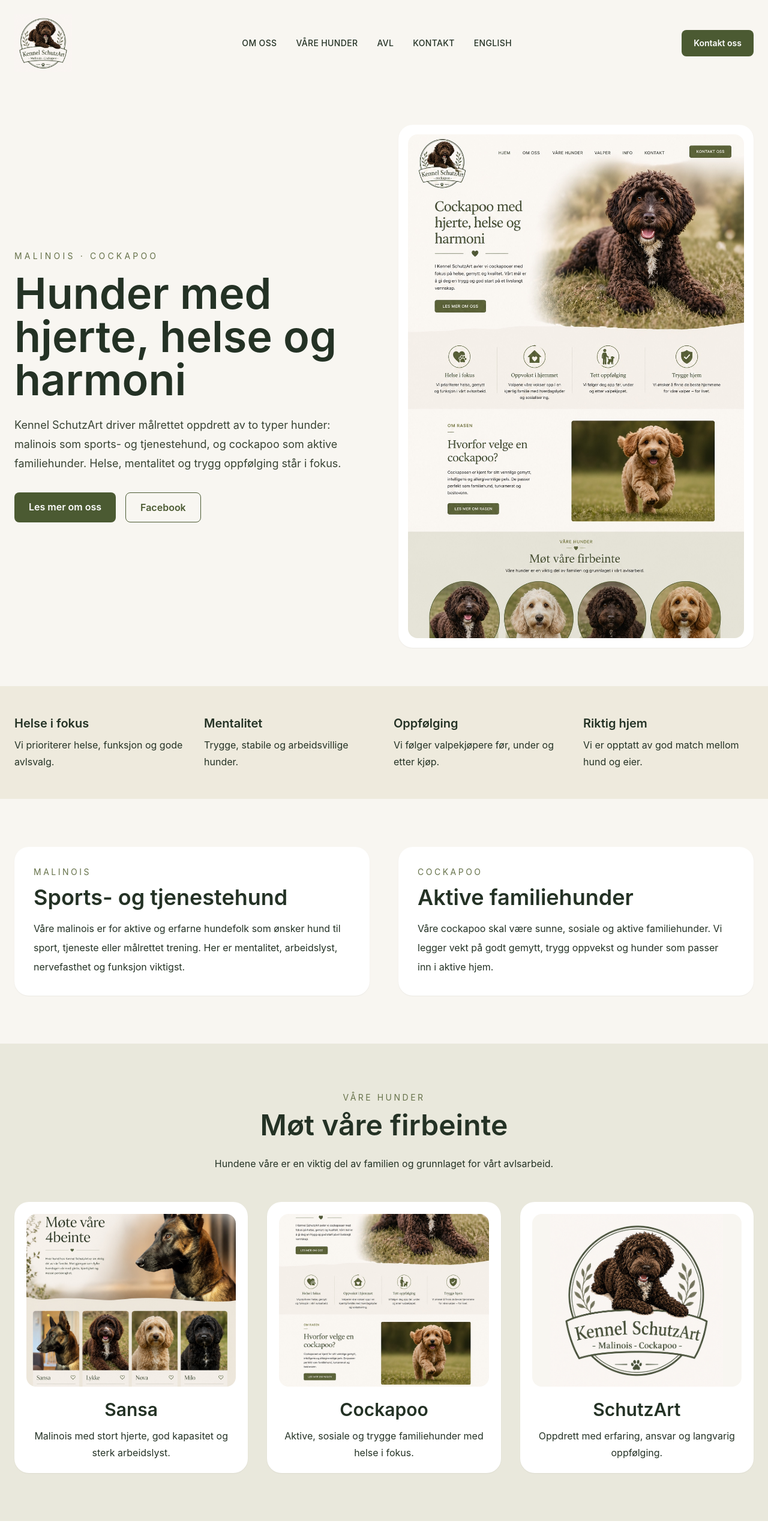
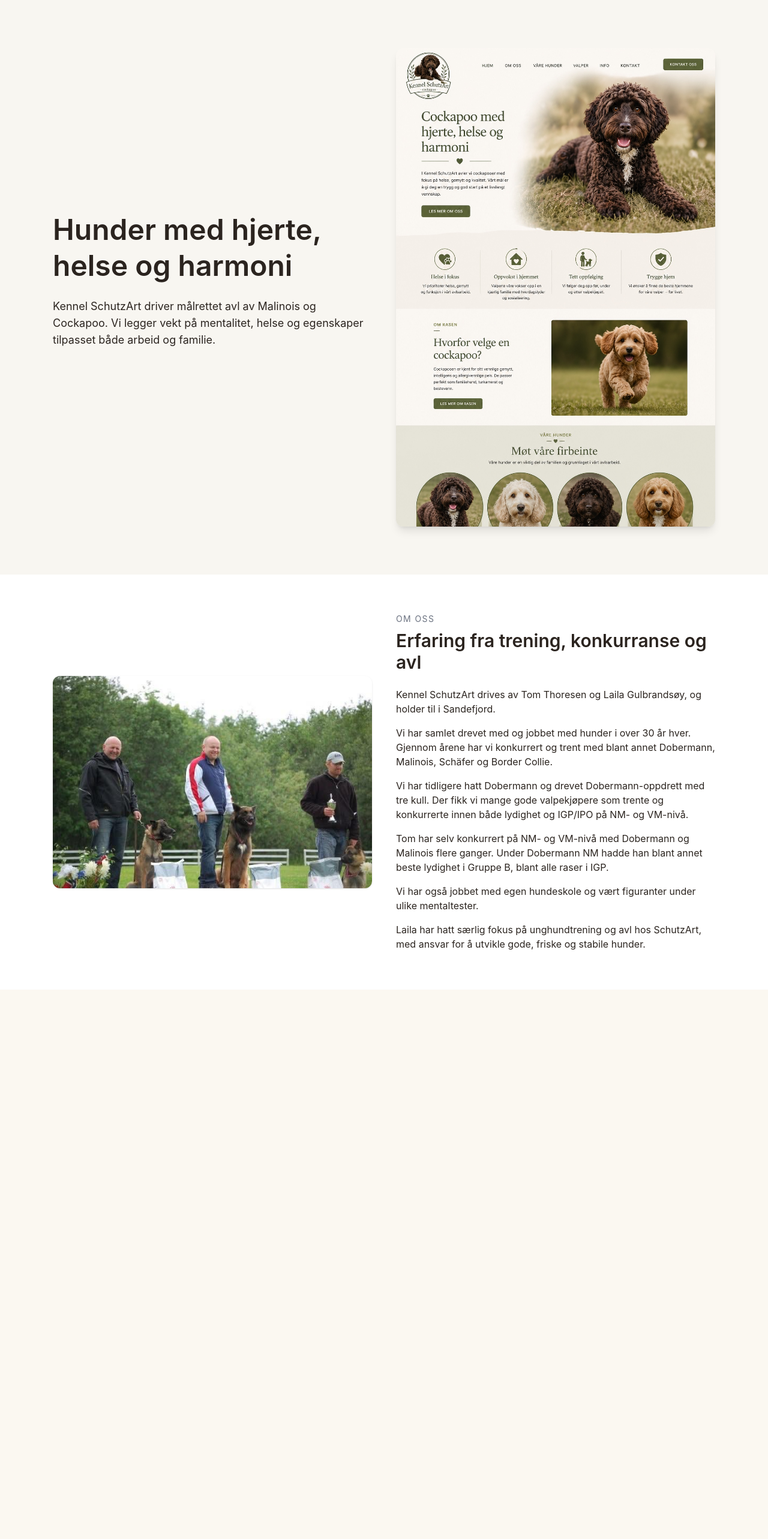
Before and after one commit to stormmarketing/schutzart, a Next.js app: page / in a window 1280 px wide. Shown: the top 2566 px of the page at 60% size. After the commit the page ends 1650 px from the top, so only its background shows below. Built offline with nearby package versions, Linux system fonts and the light colour scheme.

Commit message:
Update page.tsx

```diff
--- a/app/page.tsx
+++ b/app/page.tsx
@@ -1,285 +1,73 @@
 export default function Home() {
   return (
-    <main className="min-h-screen bg-[#f8f6f1] text-[#243225]">
-      <header className="mx-auto flex max-w-7xl items-center justify-between px-6 py-6">
-        <img src="/images/logo.jpeg" alt="Kennel SchutzArt" className="h-24 w-auto" />
+    <main className="bg-[#f8f6f1] text-[#2b241f]">
 
-        <nav className="hidden gap-8 text-sm font-medium uppercase tracking-wide md:flex">
-          <a href="#om-oss">Om oss</a>
-          <a href="#hunder">Våre hunder</a>
-          <a href="#avl">Avl</a>
-          <a href="#kontakt">Kontakt</a>
-          <a href="#english">English</a>
-        </nav>
-
-        <a
-          href="mailto:tom@brukshund.net"
-          className="rounded-lg bg-[#4b5a32] px-5 py-3 text-sm font-semibold text-white"
-        >
-          Kontakt oss
-        </a>
-      </header>
-
-      <section className="mx-auto grid max-w-7xl items-center gap-12 px-6 py-16 md:grid-cols-2">
+      {/* HERO */}
+      <section className="max-w-6xl mx-auto px-6 py-20 grid md:grid-cols-2 gap-10 items-center">
         <div>
-          <p className="mb-4 text-sm uppercase tracking-[0.3em] text-[#66724a]">
-            Malinois · Cockapoo
+          <h1 className="text-5xl font-semibold leading-tight mb-6">
+            Hunder med hjerte, <br /> helse og harmoni
+          </h1>
+          <p className="text-lg mb-6">
+            Kennel SchutzArt driver målrettet avl av Malinois og Cockapoo.
+            Vi legger vekt på mentalitet, helse og egenskaper tilpasset både arbeid og familie.
           </p>
-
-          <h1 className="mb-6 text-5xl font-semibold leading-tight md:text-7xl">
-            Hunder med hjerte, helse og harmoni
-          </h1>
-
-          <p className="mb-8 max-w-xl text-lg leading-8 text-[#384333]">
-            Kennel SchutzArt driver målrettet oppdrett av to typer hunder:
-            malinois som sports- og tjenestehund, og cockapoo som aktive
-            familiehunder. Helse, mentalitet og trygg oppfølging står i fokus.
-          </p>
-
-          <div className="flex flex-wrap gap-4">
-            <a
-              href="#om-oss"
-              className="rounded-lg bg-[#4b5a32] px-6 py-3 font-semibold text-white"
-            >
-              Les mer om oss
-            </a>
-
-            <a
-              href="https://www.facebook.com/Malinoisvonschutzart"
-              target="_blank"
-              className="rounded-lg border border-[#4b5a32] px-6 py-3 font-semibold text-[#4b5a32]"
-            >
-              Facebook
-            </a>
-          </div>
         </div>
 
-        <div className="rounded-3xl bg-white p-4 shadow-sm">
+        <img
+          src="/images/inspirasjon-forside.jpeg"
+          alt="Hund"
+          className="rounded-xl shadow-lg"
+        />
+      </section>
+
+      {/* OM OSS */}
+      <section className="bg-white py-16">
+        <div className="max-w-6xl mx-auto grid md:grid-cols-2 gap-10 items-center px-6">
+
           <img
-            src="/images/inspirasjon-forside.jpeg"
-            alt="Cockapoo"
-            className="h-auto w-full rounded-2xl object-cover"
+            src="/images/nm-ipo.jpg"
+            alt="Førsteplass under NM IPO II i Trondheim"
+            className="rounded-xl shadow"
           />
+
+          <div>
+            <p className="uppercase text-sm tracking-widest text-gray-500 mb-2">
+              Om oss
+            </p>
+
+            <h2 className="text-3xl font-semibold mb-6">
+              Erfaring fra trening, konkurranse og avl
+            </h2>
+
+            <p className="mb-4">
+              Kennel SchutzArt drives av Tom Thoresen og Laila Gulbrandsøy, og holder til i Sandefjord.
+            </p>
+
+            <p className="mb-4">
+              Vi har samlet drevet med og jobbet med hunder i over 30 år hver. Gjennom årene har vi konkurrert og trent med blant annet Dobermann, Malinois, Schäfer og Border Collie.
+            </p>
+
+            <p className="mb-4">
+              Vi har tidligere hatt Dobermann og drevet Dobermann-oppdrett med tre kull. Der fikk vi mange gode valpekjøpere som trente og konkurrerte innen både lydighet og IGP/IPO på NM- og VM-nivå.
+            </p>
+
+            <p className="mb-4">
+              Tom har selv konkurrert på NM- og VM-nivå med Dobermann og Malinois flere ganger. Under Dobermann NM hadde han blant annet beste lydighet i Gruppe B, blant alle raser i IGP.
+            </p>
+
+            <p className="mb-4">
+              Vi har også jobbet med egen hundeskole og vært figuranter under ulike mentaltester.
+            </p>
+
+            <p>
+              Laila har hatt særlig fokus på unghundtrening og avl hos SchutzArt, med ansvar for å utvikle gode, friske og stabile hunder.
+            </p>
+          </div>
+
         </div>
       </section>
 
-      <section className="bg-[#eeeadd] py-12">
-        <div className="mx-auto grid max-w-7xl gap-8 px-6 md:grid-cols-4">
-          <div>
-            <h3 className="mb-2 text-xl font-semibold">Helse i fokus</h3>
-            <p className="leading-7">Vi prioriterer helse, funksjon og gode avlsvalg.</p>
-          </div>
-
-          <div>
-            <h3 className="mb-2 text-xl font-semibold">Mentalitet</h3>
-            <p className="leading-7">Trygge, stabile og arbeidsvillige hunder.</p>
-          </div>
-
-          <div>
-            <h3 className="mb-2 text-xl font-semibold">Oppfølging</h3>
-            <p className="leading-7">Vi følger valpekjøpere før, under og etter kjøp.</p>
-          </div>
-
-          <div>
-            <h3 className="mb-2 text-xl font-semibold">Riktig hjem</h3>
-            <p className="leading-7">Vi er opptatt av god match mellom hund og eier.</p>
-          </div>
-        </div>
-      </section>
-
-      <section id="avl" className="mx-auto grid max-w-7xl gap-12 px-6 py-20 md:grid-cols-2">
-        <div className="rounded-3xl bg-white p-8 shadow-sm">
-          <p className="mb-3 text-sm uppercase tracking-[0.25em] text-[#66724a]">
-            Malinois
-          </p>
-          <h2 className="mb-4 text-4xl font-semibold">Sports- og tjenestehund</h2>
-          <p className="leading-8">
-            Våre malinois er for aktive og erfarne hundefolk som ønsker hund til
-            sport, tjeneste eller målrettet trening. Her er mentalitet,
-            arbeidslyst, nervefasthet og funksjon viktigst.
-          </p>
-        </div>
-
-        <div className="rounded-3xl bg-white p-8 shadow-sm">
-          <p className="mb-3 text-sm uppercase tracking-[0.25em] text-[#66724a]">
-            Cockapoo
-          </p>
-          <h2 className="mb-4 text-4xl font-semibold">Aktive familiehunder</h2>
-          <p className="leading-8">
-            Våre cockapoo skal være sunne, sosiale og aktive familiehunder. Vi
-            legger vekt på godt gemytt, trygg oppvekst og hunder som passer inn i
-            aktive hjem.
-          </p>
-        </div>
-      </section>
-
-      <section id="hunder" className="bg-[#e9e8dc] py-20">
-        <div className="mx-auto max-w-7xl px-6 text-center">
-          <p className="mb-3 text-sm uppercase tracking-[0.25em] text-[#66724a]">
-            Våre hunder
-          </p>
-          <h2 className="mb-6 text-5xl font-semibold">Møt våre firbeinte</h2>
-          <p className="mx-auto mb-12 max-w-2xl leading-8">
-            Hundene våre er en viktig del av familien og grunnlaget for vårt
-            avlsarbeid.
-          </p>
-
-          <div className="grid gap-8 md:grid-cols-3">
-            <div className="rounded-3xl bg-white p-5 shadow-sm">
-              <img
-                src="/images/inspirasjon-hunder.jpeg"
-                alt="Hund hos SchutzArt"
-                className="mb-5 h-72 w-full rounded-2xl object-cover"
-              />
-              <h3 className="text-3xl font-semibold">Sansa</h3>
-              <p className="mt-3 leading-7">
-                Malinois med stort hjerte, god kapasitet og sterk arbeidslyst.
-              </p>
-            </div>
-
-            <div className="rounded-3xl bg-white p-5 shadow-sm">
-              <img
-                src="/images/inspirasjon-forside.jpeg"
-                alt="Cockapoo hos SchutzArt"
-                className="mb-5 h-72 w-full rounded-2xl object-cover"
-              />
-              <h3 className="text-3xl font-semibold">Cockapoo</h3>
-              <p className="mt-3 leading-7">
-                Aktive, sosiale og trygge familiehunder med helse i fokus.
-              </p>
-            </div>
-
-            <div className="rounded-3xl bg-white p-5 shadow-sm">
-              <img
-                src="/images/logo.jpeg"
-                alt="Kennel SchutzArt logo"
-                className="mb-5 h-72 w-full rounded-2xl object-contain bg-[#f8f6f1]"
-              />
-              <h3 className="text-3xl font-semibold">SchutzArt</h3>
-              <p className="mt-3 leading-7">
-                Oppdrett med erfaring, ansvar og langvarig oppfølging.
-              </p>
-            </div>
-          </div>
-        </div>
-      </section>
-
-      <section id="om-oss" className="bg-white py-20">
-        <div className="mx-auto grid max-w-7xl items-center gap-12 px-6 md:grid-cols-2">
-          <div>
-            <img
-              src="/images/nm-ipo-trondheim.jpg"
-              alt="Førsteplass under NM IPO II i Trondheim"
-              className="w-full rounded-3xl object-cover shadow-sm"
-            />
-            <p className="mt-3 text-sm italic text-gray-500">
-              Førsteplass under NM IPO II i Trondheim.
-            </p>
-          </div>
-
-          <div>
-            <p className="mb-3 text-sm uppercase tracking-[0.25em] text-[#66724a]">
-              Om oss
-            </p>
-
-            <h2 className="mb-6 text-5xl font-semibold">
-              Erfaring fra trening, konkurranse og avl
-            </h2>
-
-            <div className="space-y-5 leading-8 text-[#384333]">
-              <p>
-                Kennel SchutzArt drives av Tom Thoresen og Laila Gulbrandsøy, og
-                holder til i Sandefjord.
-              </p>
-
-              <p>
-                Vi har samlet drevet med og jobbet med hunder i over 30 år hver.
-                Gjennom årene har vi konkurrert og trent med blant annet
-                Dobermann, Malinois, Schæfer og Border Collie.
-              </p>
-
-              <p>
-                Vi har tidligere hatt Dobermann og drevet Dobermann-oppdrett med
-                tre kull. Der fikk vi mange gode valpekjøpere som trente og
-                konkurrerte innen både lydighet og IGP/IPO på NM- og VM-nivå.
-              </p>
-
-              <p>
-                Tom har selv konkurrert på NM- og VM-nivå med Dobermann og
-                Malinois flere ganger. Under Dobermann NM hadde han blant annet
-                beste lydighet, Gruppe B, blant alle raser i IGP.
-              </p>
-
-              <p>
-                Vi har også jobbet med egen hundeskole og vært figuranter under
-                ulike mentaltester.
-              </p>
-
-              <p>
-                Laila har hatt særlig fokus på unghundtrening og avl hos
-                SchutzArt, med ansvar for å utvikle gode, friske og stabile
-                hunder.
-              </p>
-            </div>
-          </div>
-        </div>
-      </section>
-
-      <section id="english" className="bg-[#f8f6f1] py-20">
-        <div className="mx-auto max-w-5xl px-6">
-          <p className="mb-3 text-sm uppercase tracking-[0.25em] text-[#66724a]">
-            English
-          </p>
-
-          <h2 className="mb-6 text-4xl font-semibold">About Kennel SchutzArt</h2>
-
-          <p className="mb-5 leading-8">
-            Kennel SchutzArt is owned by Tom Thoresen and Laila Gulbrandsøy and
-            is located in Sandefjord, Norway. We have more than 30 years of
-            experience each with dogs, training, competition and breeding.
-          </p>
-
-          <p className="leading-8">
-            We breed two types of dogs: Malinois for sport and service work, and
-            Cockapoo as active family dogs. Health, mentality, function and
-            responsible follow-up are important values in our breeding work.
-          </p>
-        </div>
-      </section>
-
-      <section id="kontakt" className="bg-[#4b5a32] py-20 text-white">
-        <div className="mx-auto max-w-5xl px-6 text-center">
-          <h2 className="mb-6 text-5xl font-semibold">Kontakt oss</h2>
-
-          <p className="mb-8 text-lg">
-            Tom Thoresen og Laila Gulbrandsøy · Sandefjord
-          </p>
-
-          <div className="flex flex-wrap justify-center gap-4">
-            <a
-              href="mailto:tom@brukshund.net"
-              className="rounded-lg bg-white px-6 py-3 font-semibold text-[#4b5a32]"
-            >
-              tom@brukshund.net
-            </a>
-
-            <a
-              href="mailto:laila@brukshund.net"
-              className="rounded-lg bg-white px-6 py-3 font-semibold text-[#4b5a32]"
-            >
-              laila@brukshund.net
-            </a>
-
-            <a
-              href="https://www.facebook.com/Malinoisvonschutzart"
-              target="_blank"
-              className="rounded-lg border border-white px-6 py-3 font-semibold text-white"
-            >
-              Facebook
-            </a>
-          </div>
-        </div>
-      </section>
     </main>
   );
 }
```
